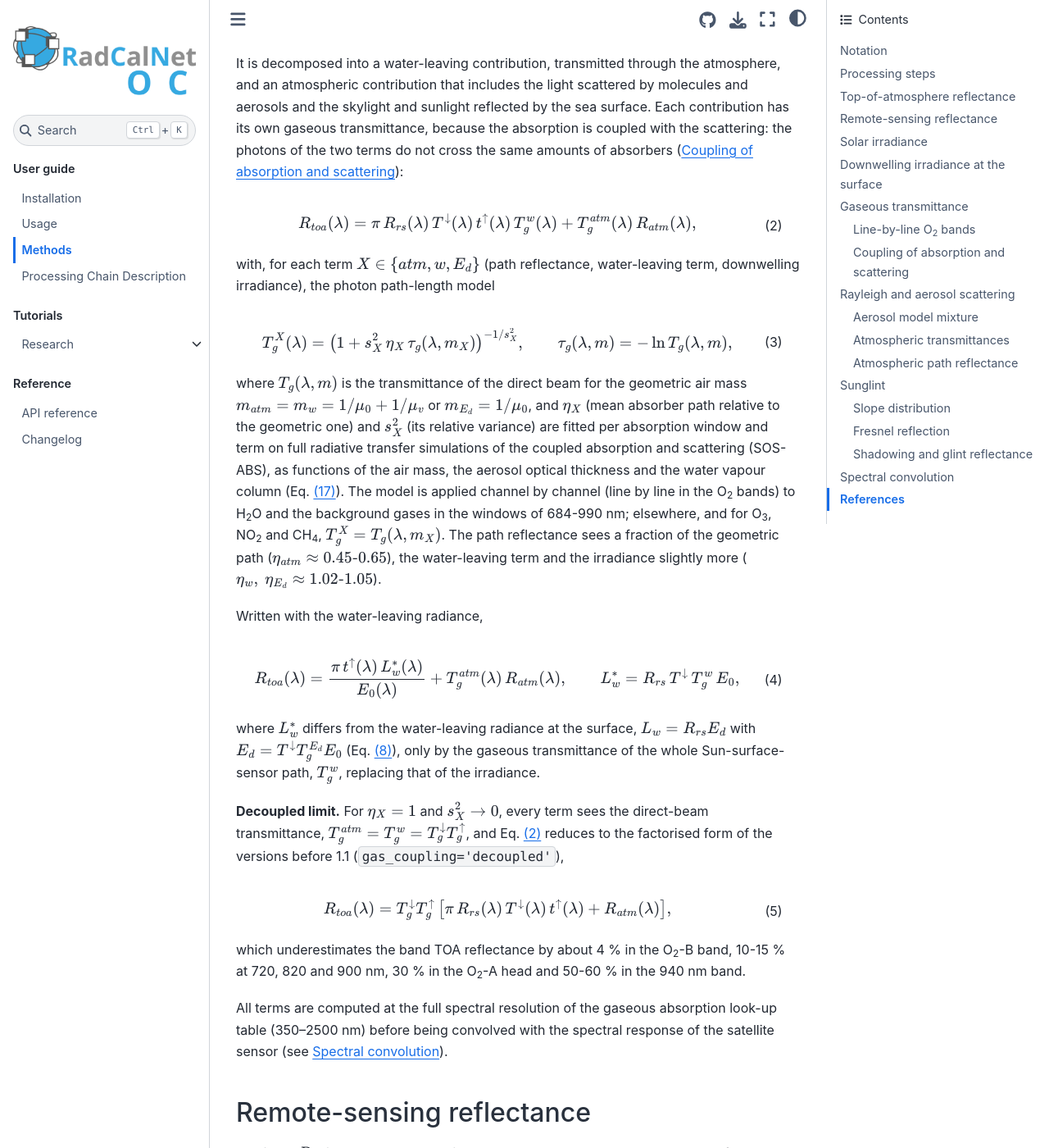
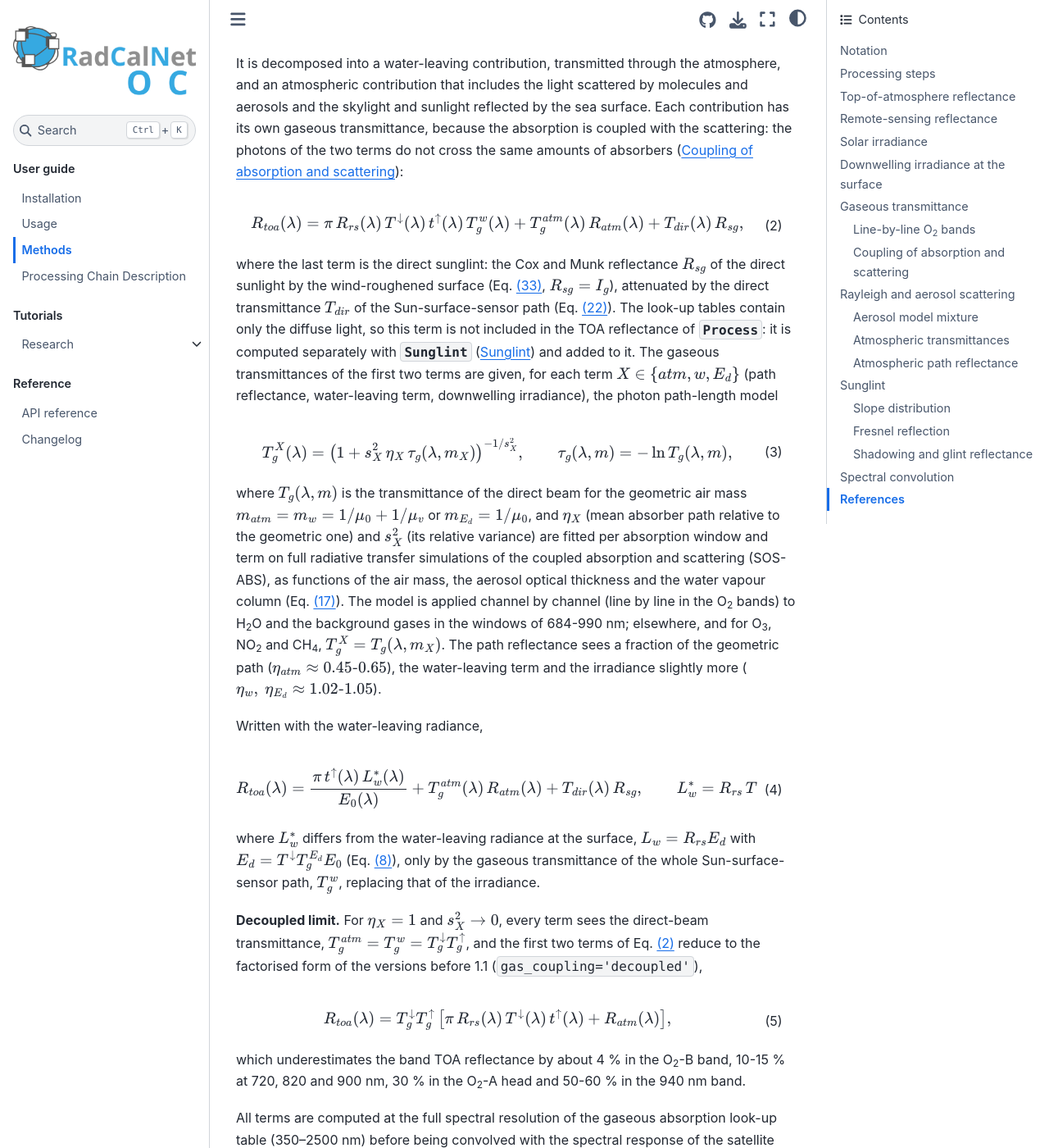
Before and after one commit to Tristanovsk/radcalnet_oc, a Sphinx documentation site: the page built from docs/source/methods.rst, in a window 1280 px wide and 1400 px high, scrolled down 2489 px. Shown: the whole window at 82% size. Built offline with Sphinx 7.4.7 and the Sphinx Book theme 1.1.4, drawn with Linux system fonts in a browser that asks for light colours; pages that are not in the unit, such as notebooks, are missing from menus.

Commit message:
TOA equation: direct sunglint term T_dir R_sg (README, methods, report)

```diff
--- a/docs/source/methods.rst
+++ b/docs/source/methods.rst
@@ -126,9 +126,15 @@ of the two terms do not cross the same amounts of absorbers (:ref:`methods-gas-c
    :label: rtoa_rrs
 
    R_{toa}(\lambda) = \pi\, R_{rs}(\lambda)\, T^{\downarrow}(\lambda)\, t^{\uparrow}(\lambda)\,
-   T_g^{w}(\lambda) + T_g^{atm}(\lambda)\, R_{atm}(\lambda),
+   T_g^{w}(\lambda) + T_g^{atm}(\lambda)\, R_{atm}(\lambda) + T_{dir}(\lambda)\, R_{sg},
 
-with, for each term :math:`X \in \{atm, w, E_d\}` (path reflectance, water-leaving term, downwelling
+where the last term is the direct sunglint: the Cox and Munk reflectance :math:`R_{sg}` of the direct sunlight
+by the wind-roughened surface (Eq. :eq:`glint`, :math:`R_{sg} = I_g`), attenuated by the direct transmittance
+:math:`T_{dir}` of the Sun-surface-sensor path (Eq. :eq:`tdir`). The look-up tables contain only the
+diffuse light, so this term is not included in the TOA reflectance of
+:py:class:`~radcalnet_oc.process.Process`: it is computed separately with
+:py:class:`~radcalnet_oc.coxmunk.Sunglint` (`Sunglint`_) and added to it. The gaseous transmittances of the
+first two terms are given, for each term :math:`X \in \{atm, w, E_d\}` (path reflectance, water-leaving term, downwelling
 irradiance), the photon path-length model
 
 .. math::
@@ -154,7 +160,7 @@ Written with the water-leaving radiance,
    :label: rtoa
 
    R_{toa}(\lambda) = \frac{\pi\, t^{\uparrow}(\lambda)\, L_w^{*}(\lambda)}{E_0(\lambda)}
-   + T_g^{atm}(\lambda)\, R_{atm}(\lambda), \qquad L_w^{*} = R_{rs}\, T^{\downarrow}\, T_g^{w}\, E_0,
+   + T_g^{atm}(\lambda)\, R_{atm}(\lambda) + T_{dir}(\lambda)\, R_{sg}, \qquad L_w^{*} = R_{rs}\, T^{\downarrow}\, T_g^{w}\, E_0,
 
 where :math:`L_w^{*}` differs from the water-leaving radiance at the surface,
 :math:`L_w = R_{rs} E_d` with :math:`E_d = T^{\downarrow} T_g^{E_d} E_0` (Eq. :eq:`ed`), only by the
@@ -162,8 +168,8 @@ gaseous transmittance of the whole Sun-surface-sensor path, :math:`T_g^{w}`, rep
 irradiance.
 
 **Decoupled limit.** For :math:`\eta_X = 1` and :math:`s_X^2 \to 0`, every term sees the direct-beam
-transmittance, :math:`T_g^{atm} = T_g^{w} = T_g^{\downarrow} T_g^{\uparrow}`, and Eq. :eq:`rtoa_rrs` reduces
-to the factorised form of the versions before 1.1 (``gas_coupling='decoupled'``),
+transmittance, :math:`T_g^{atm} = T_g^{w} = T_g^{\downarrow} T_g^{\uparrow}`, and the first two terms of
+Eq. :eq:`rtoa_rrs` reduce to the factorised form of the versions before 1.1 (``gas_coupling='decoupled'``),
 
 .. math::
    :label: rtoa_decoupled
```
Also changed, not shown: README.md (+7 -2 lines), 1 other file.
